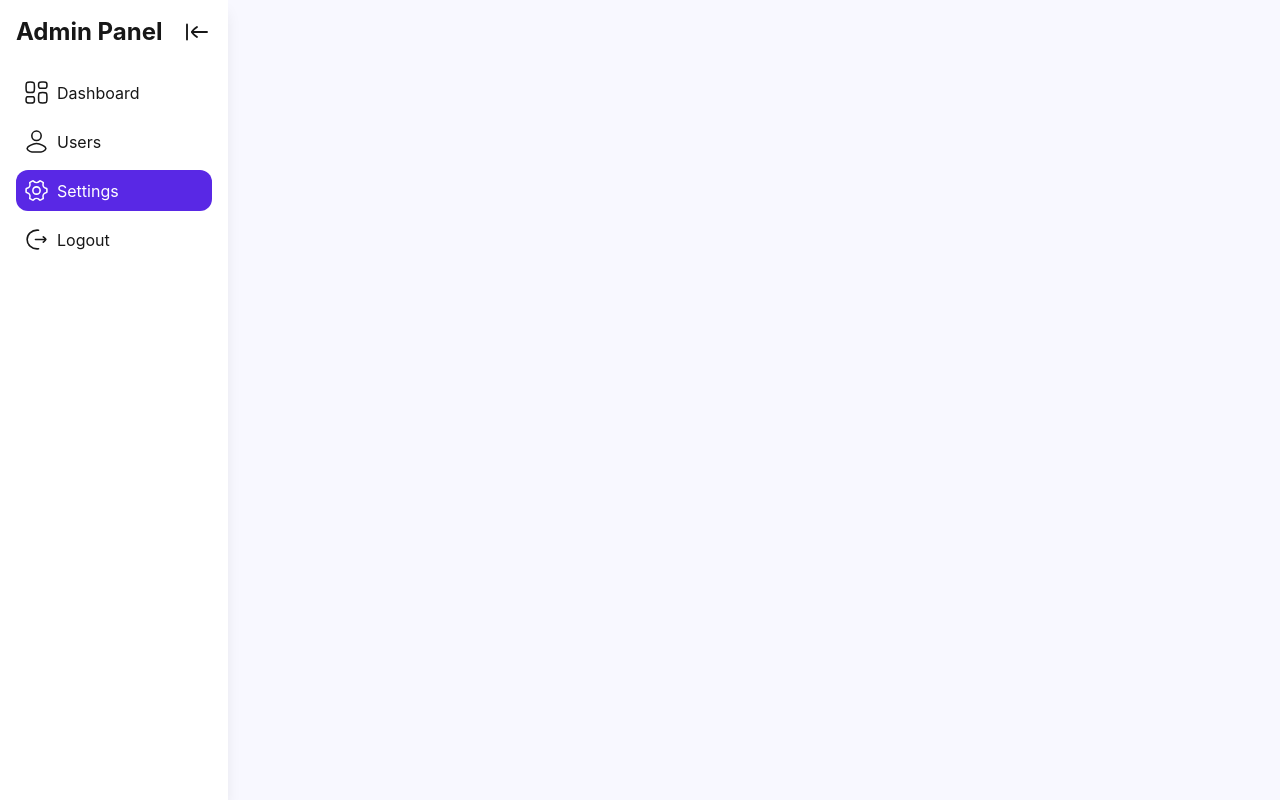
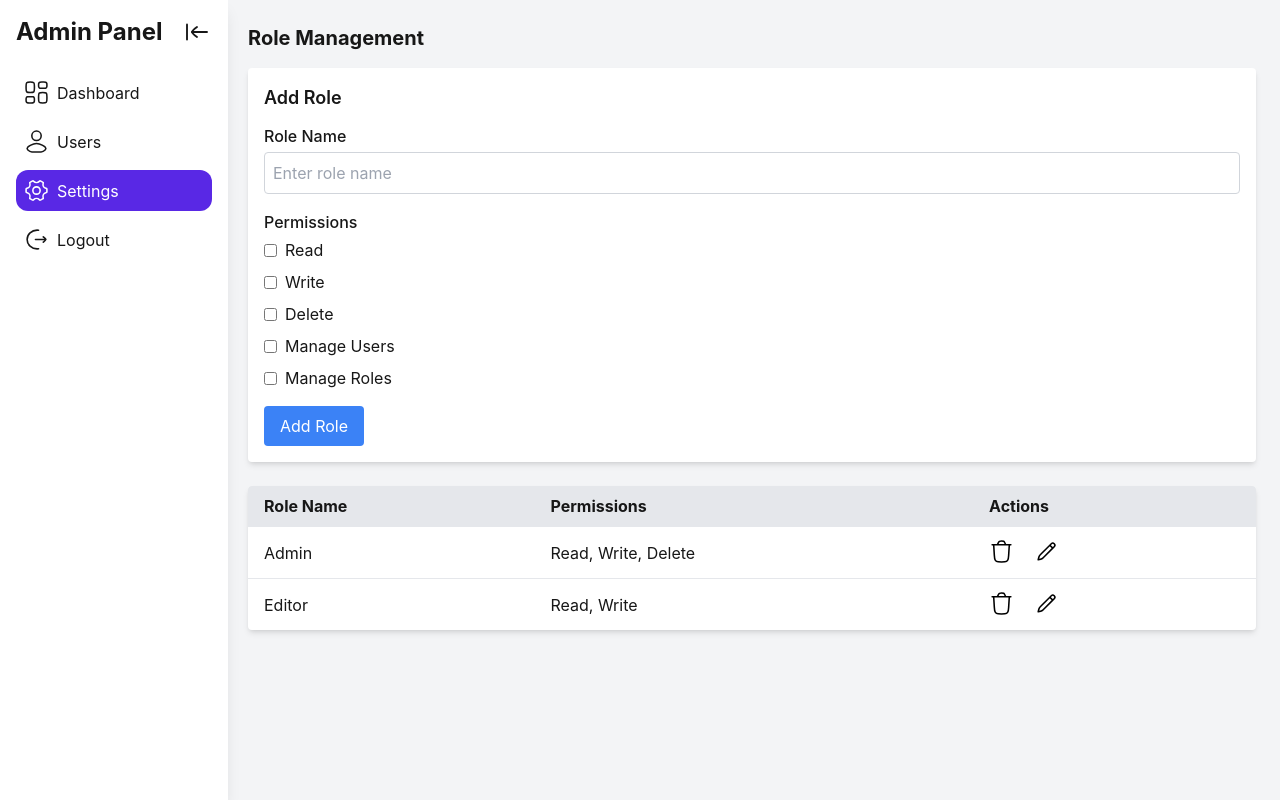
Before and after one commit to Algoture/RoleMaster, a Next.js app: page /settings in a window 1280 px wide. Built offline with nearby package versions, Linux system fonts and the light colour scheme.

Commit message:
permission settings

```diff
--- a/src/app/settings/page.jsx
+++ b/src/app/settings/page.jsx
@@ -1,11 +1,154 @@
 "use client";
-const Page = () => {
+import React, { useState } from "react";
+import { DeleteIcon, EditIcon } from "../Components/Icons";
+
+const RoleManagement = () => {
+  const [roles, setRoles] = useState([
+    {
+      id: 1,
+      roleName: "Admin",
+      permissions: ["Read", "Write", "Delete"],
+    },
+    {
+      id: 2,
+      roleName: "Editor",
+      permissions: ["Read", "Write"],
+    },
+  ]);
+
+  const [permissions] = useState([
+    "Read",
+    "Write",
+    "Delete",
+    "Manage Users",
+    "Manage Roles",
+  ]);
+  const [formData, setFormData] = useState({ roleName: "", permissions: [] });
+  const [editingRole, setEditingRole] = useState(null);
+
+  const handleInputChange = (e) => {
+    const { name, value, checked } = e.target;
+
+    if (name === "permissions") {
+      setFormData((prev) => ({
+        ...prev,
+        permissions: checked
+          ? [...prev.permissions, value]
+          : prev.permissions.filter((perm) => perm !== value),
+      }));
+    } else {
+      setFormData((prev) => ({ ...prev, [name]: value }));
+    }
+  };
+
+  const handleSubmit = () => {
+    if (editingRole !== null) {
+      setRoles((prev) =>
+        prev.map((role) =>
+          role.id === editingRole ? { ...role, ...formData } : role
+        )
+      );
+    } else {
+      setRoles((prev) => [...prev, { id: prev.length + 1, ...formData }]);
+    }
+    setFormData({ roleName: "", permissions: [] });
+    setEditingRole(null);
+  };
+
+  const handleEdit = (roleId) => {
+    const role = roles.find((r) => r.id === roleId);
+    if (role) {
+      setFormData({ roleName: role.roleName, permissions: role.permissions });
+      setEditingRole(roleId);
+    }
+  };
+
+  const handleDelete = (roleId) => {
+    setRoles((prev) => prev.filter((role) => role.id !== roleId));
+  };
 
   return (
-    <div>
+    <div className="p-6 bg-gray-100 min-h-screen">
+      <h2 className="text-xl font-bold mb-4">Role Management</h2>
 
+      <div className="mb-6 bg-white p-4 shadow-md rounded">
+        <h3 className="text-lg font-semibold mb-3">
+          {editingRole ? "Edit Role" : "Add Role"}
+        </h3>
+        <div className="space-y-4">
+          <div>
+            <label className="block font-medium mb-1">Role Name</label>
+            <input
+              type="text"
+              name="roleName"
+              value={formData.roleName}
+              onChange={handleInputChange}
+              className="w-full p-2 border border-gray-300 rounded"
+              placeholder="Enter role name"
+            />
+          </div>
+
+          <div>
+            <label className="block font-medium mb-1">Permissions</label>
+            <div className="space-y-2">
+              {permissions.map((perm) => (
+                <div key={perm} className="flex items-center">
+                  <input
+                    type="checkbox"
+                    name="permissions"
+                    value={perm}
+                    checked={formData.permissions.includes(perm)}
+                    onChange={handleInputChange}
+                    className="mr-2"
+                  />
+                  <span>{perm}</span>
+                </div>
+              ))}
+            </div>
+          </div>
+
+          <button
+            onClick={handleSubmit}
+            className="bg-blue-500 text-white px-4 py-2 rounded hover:bg-blue-600"
+          >
+            {editingRole ? "Update Role" : "Add Role"}
+          </button>
+        </div>
+      </div>
+
+      <table className="w-full bg-white shadow-md rounded overflow-hidden">
+        <thead className="bg-gray-200">
+          <tr>
+            <th className="text-left px-4 py-2">Role Name</th>
+            <th className="text-left px-4 py-2">Permissions</th>
+            <th className="text-left px-4 py-2">Actions</th>
+          </tr>
+        </thead>
+        <tbody>
+          {roles.map((role) => (
+            <tr key={role.id} className="border-t">
+              <td className="px-4 py-2">{role.roleName}</td>
+              <td className="px-4 py-2">{role.permissions.join(", ")}</td>
+              <td className="px-4 py-2 space-x-2">
+                <button
+                  onClick={() => handleDelete(role.id)}
+                  className="text-black py-1"
+                >
+                  <DeleteIcon height={25} width={25} />
+                </button>
+                <button
+                  onClick={() => handleEdit(role.id)}
+                  className="text-black px-3 py-1 rounded mr-2"
+                >
+                  <EditIcon height={25} width={25} />
+                </button>
+              </td>
+            </tr>
+          ))}
+        </tbody>
+      </table>
     </div>
   );
 };
 
-export default Page;
+export default RoleManagement;
```
